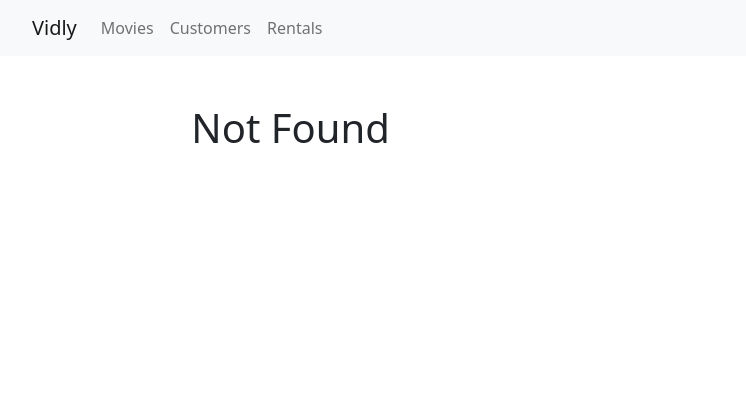
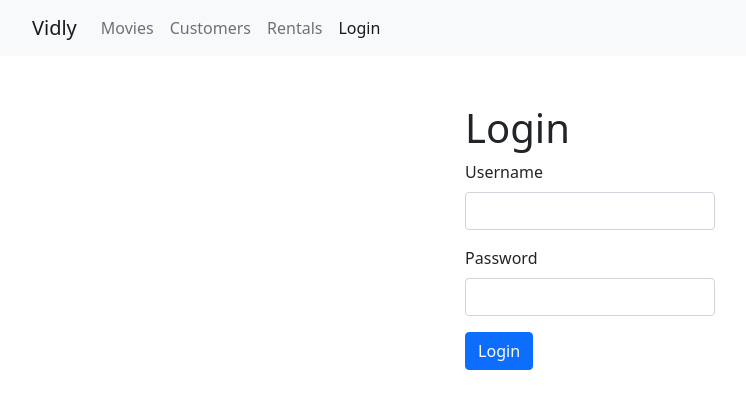
Before and after one commit to christopher-adolphe/learning-react, a React (Create React App) app in the folder vidly-app/: page /login in a window 1280 px wide. Before the commit this address had no page. Shown: the top 408 px of the page, without its empty margins (50-796 px from the left). Built offline with nearby package versions, Linux system fonts and the light colour scheme; the HTML template or start-up script is replaced by a standard one.

Commit message:
Added LoginForm component and learned how to handle basic form in React

```diff
--- /dev/null
+++ b/vidly-app/src/components/common/baseInput.jsx
@@ -0,0 +1,21 @@
+import React from 'react';
+import PropTypes from 'prop-types';
+
+const BaseInput = ({ label, type, name, value, onInputChange }) => {
+  return (
+    <div className="mb-3">
+      <label htmlFor={ name } className="form-label">{ label }</label>
+      <input type={ type } className="form-control" id={ name } name={ name } value={ value } onChange={ onInputChange } />
+    </div>
+  );
+}
+
+BaseInput.propTypes = {
+  label: PropTypes.string.isRequired,
+  type: PropTypes.string.isRequired,
+  name: PropTypes.string.isRequired,
+  value: PropTypes.string.isRequired,
+  onInputChange: PropTypes.func.isRequired
+};
+
+export default BaseInput;
--- a/vidly-app/src/components/common/table.jsx
+++ b/vidly-app/src/components/common/table.jsx
@@ -1,6 +1,6 @@
 import React from 'react';
 import TableHeader from './tableHeader';
-import TableBody from './TableBody';
+import TableBody from './tableBody';
 
 const Table = ({ columns, sortColumn, data, onSortMovie }) => {
   return (
--- a/vidly-app/src/components/common/tableHeader.jsx
+++ b/vidly-app/src/components/common/tableHeader.jsx
@@ -18,7 +18,7 @@ class TableHeader extends Component {
     }
 
     onSortMovie(sortColumn);
-  }
+  };
 
   renderSortIcon(column) {
     const { sortColumn } = this.props;
--- /dev/null
+++ b/vidly-app/src/components/loginForm.jsx
@@ -0,0 +1,110 @@
+import React, { Component } from 'react';
+import BaseInput from './common/baseInput';
+
+class LoginForm extends Component {
+  // Using the `createRef()` method to add a reference to
+  // an element in the component's jsx template so that we
+  // can get access to this DOM element inside the component's
+  // logic
+  // username = createRef();
+
+  // Using the `componentDidMount()` lifecycle hook to add
+  // focus to the username input by accessing the DOM with
+  // the `ref`
+  // componentDidMount() {
+  //   this.username.current.focus();
+  // }
+  state = {
+    // NOTE: When creating controlled elements, always set the state to
+    // an empty string or a default value so as to avoid errors when
+    // the component is mounted or when it updates; i.e
+    // DON'T DO THIS => account: { username: null, password: null }
+    // NOR THIS => account: { username: '' }
+    // Both would cause errors
+    account: { username: '', password: '' },
+    errors: {}
+  };
+
+  validate() {
+    const { account } = this.state;
+    const errors = {};
+
+    if (account.username.trim() === '') {
+      errors.username = 'Username is required';
+    }
+
+    if (account.password.trim() === '') {
+      errors.password = 'Password is required';
+    }
+
+    return Object.keys(errors).length ? errors : null;
+  }
+
+  handleSubmit = (event) => {
+    event.preventDefault();
+
+    // Using the `username` ref to access the input element
+    // const username = this.username.current.value;
+
+    const errors = this.validate(event.currentTarget);
+
+    console.log('handleSubmit errors: ', errors);
+
+    this.setState({ errors });
+
+    if (errors) {
+      return;
+    }
+
+    console.log('handleSubmit called...');
+  };
+
+  // Using object destructuring to rename the `event.currentTarget` property
+  handleChange = ({ currentTarget: input }) => {
+    const account = { ...this.state.account };
+
+    // Using the `event.currentTarget` property to get the
+    // value of the username input
+    account[input.name] = input.value;
+
+    this.setState({ account });
+  };
+
+  render() {
+    const { username, password } = this.state.account;
+
+    return (
+      <div className="container">
+        <div className="row">
+          <div className="col-4 mx-auto">
+            <h1>Login</h1>
+
+            <form onSubmit={ this.handleSubmit }>
+              {/* <div className="mb-3">
+                <label htmlFor="username" className="form-label">Username</label>
+                Setting the `ref` attribute on the input element
+                <input type="text" className="form-control" id="username" ref={ this.username } />
+
+                Creating a controlled element by binding the `account.username` state to the `value` attribute of the input element
+                <input autoFocus type="text" className="form-control" id="username" name="username" value={ username } onChange={ this.handleChange } />
+              </div> */}
+
+              {/* <div className="mb-3">
+                <label htmlFor="password" className="form-label">Password</label>
+                <input type="password" className="form-control" id="password" name="password" value={ password } onChange={ this.handleChange } />
+              </div> */}
+
+              <BaseInput label="Username" type="text" name="username" value={ username } onInputChange={ this.handleChange } />
+
+              <BaseInput label="Password" type="password" name="password" value={ password } onInputChange={ this.handleChange } />
+
+              <button type="submit" className="btn btn-primary">Login</button>
+            </form>
+          </div>
+        </div>
+      </div>
+    );
+  }
+}
+
+export default LoginForm;
--- a/vidly-app/src/components/navBar.jsx
+++ b/vidly-app/src/components/navBar.jsx
@@ -18,6 +18,9 @@ const NavBar = (props) => {
             <li className="nav-item">
               <NavLink className="nav-link" to="rentals">Rentals</NavLink>
             </li>
+            <li className="nav-item">
+              <NavLink className="nav-link" to="login">Login</NavLink>
+            </li>
           </ul>
         </div>
       </div>
--- a/vidly-app/src/index.js
+++ b/vidly-app/src/index.js
@@ -9,6 +9,7 @@ import Movies from './components/movies';
 import Movie from './components/movie';
 import Customers from './components/customers';
 import Rentals from './components/rentals';
+import LoginForm from './components/loginForm';
 import NotFound from './components/notFound';
 import reportWebVitals from './reportWebVitals';
 
@@ -22,6 +23,7 @@ ReactDOM.render(
           <Route path="movies" element={ <Movies /> } />
           <Route path="customers" element={ <Customers /> } />
           <Route path="rentals" element={ <Rentals /> } />
+          <Route path="login" element={ <LoginForm /> } />
           <Route path="*" element={ <NotFound /> } />
         </Route>
       </Routes>
```
Also changed, not shown: vidly-app/src/components/movies.jsx (+6 -6 lines), 1 other file (tests, documents, lock files or other folders).
